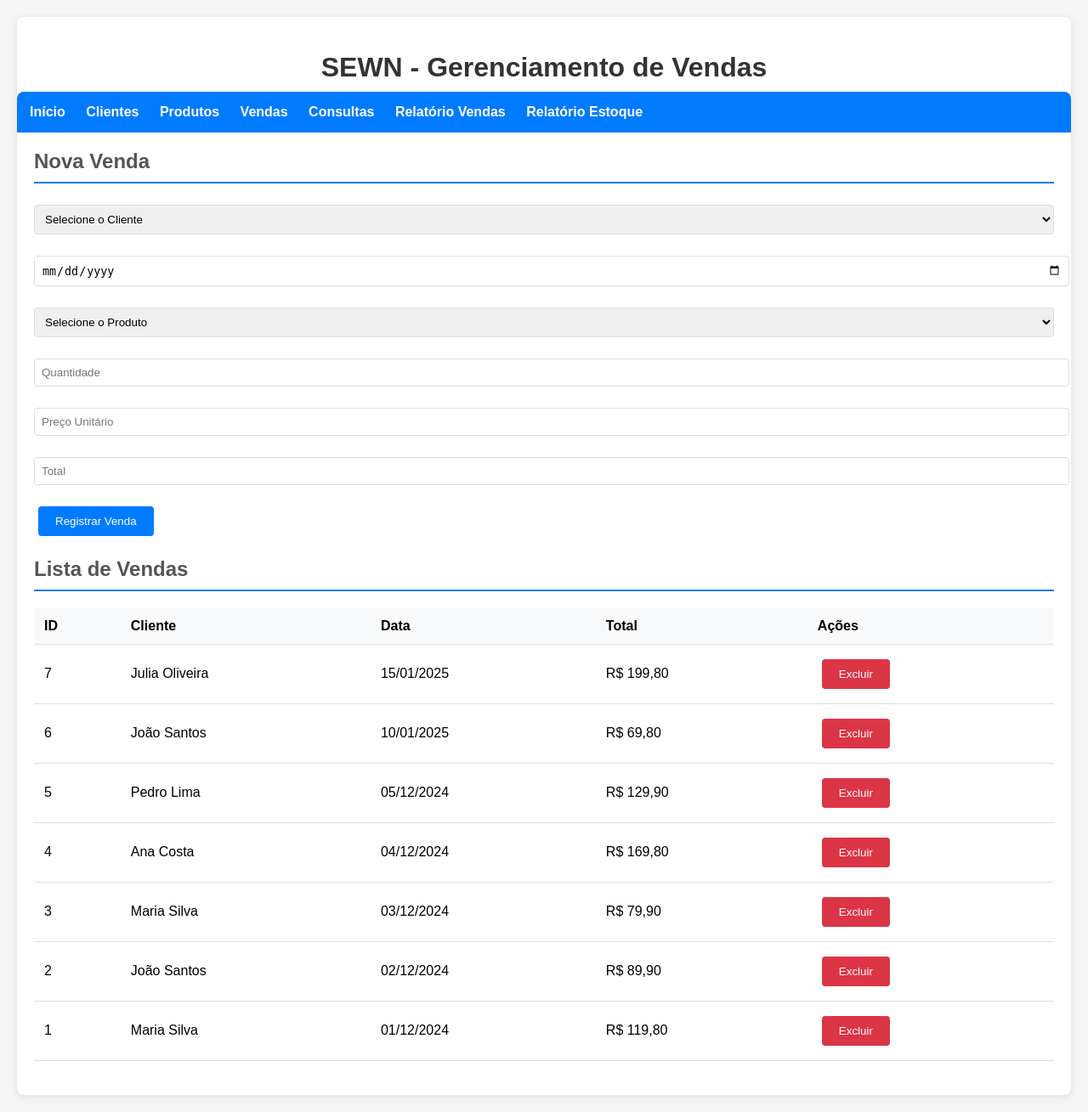
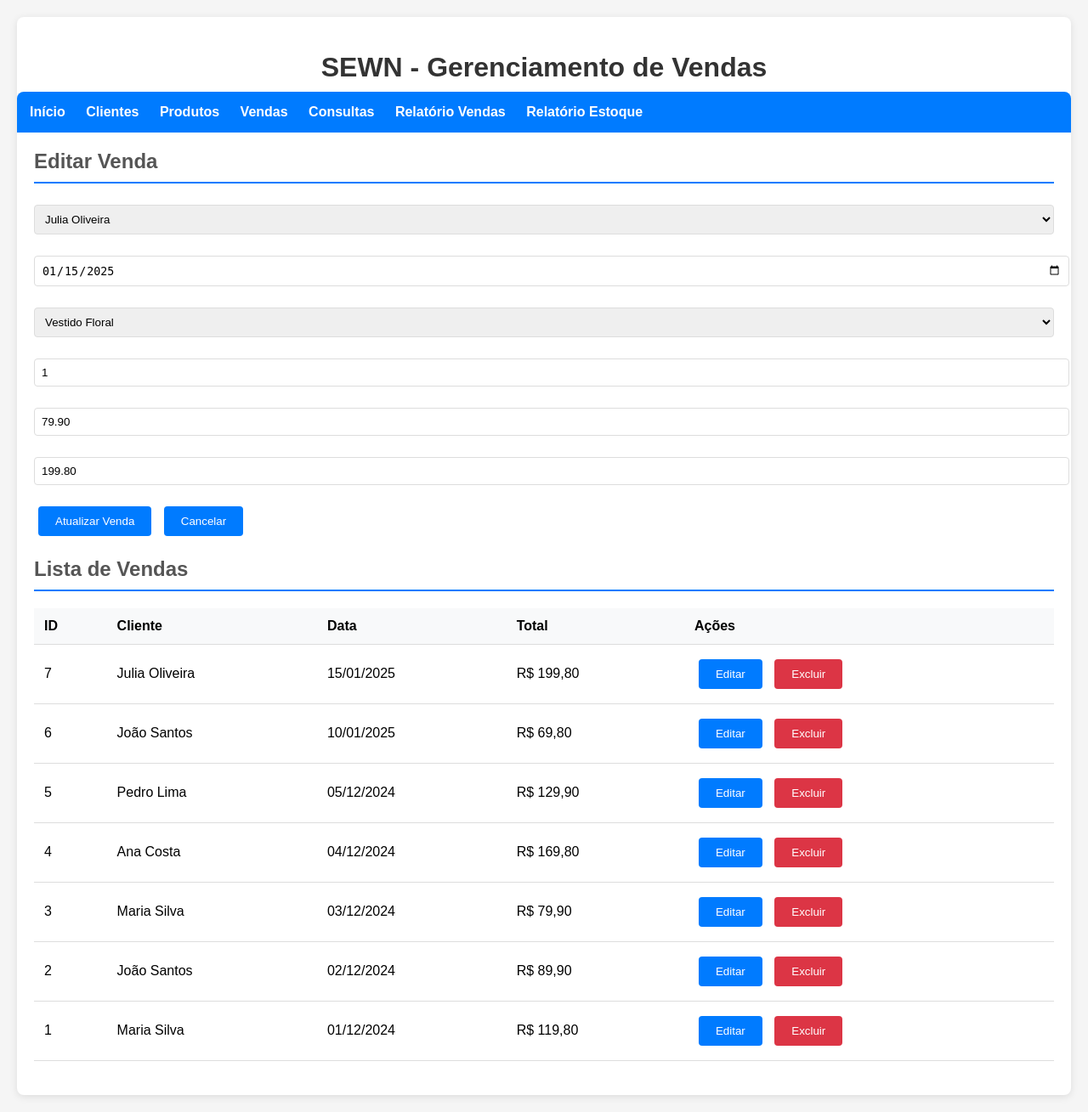
Before and after one commit to nick19y/SEWN, a PHP site: page /pages/vendas.php?edit=7 in a window 1280 px wide. Shown: the whole page at 85% size. Run offline with PHP 8.4, Linux system fonts and the light colour scheme; data comes from the database, SQL or seed files in the repository.

Commit message:
Update vendas.php

```diff
--- a/pages/vendas.php
+++ b/pages/vendas.php
@@ -4,8 +4,6 @@ require_once '../config/database.php';
 if ($_POST) {
     if (isset($_POST['action'])) {
         if ($_POST['action'] === 'add') {
-            $pdo->beginTransaction();
-            try {
             $stmt = $pdo->prepare("INSERT INTO vendas (cliente_id, data_venda, total) VALUES (?, ?, ?)");
             $stmt->execute([$_POST['cliente_id'], $_POST['data_venda'], $_POST['total']]);
             $venda_id = $pdo->lastInsertId();
@@ -16,12 +14,15 @@ if ($_POST) {
             $stmt = $pdo->prepare("UPDATE produtos SET estoque = estoque - ? WHERE id = ?");
             $stmt->execute([$_POST['quantidade'], $_POST['produto_id']]);
 
-                $pdo->commit();
             $message = "Venda registrada com sucesso!";
-            } catch (Exception $e) {
-                $pdo->rollback();
-                $error = "Erro ao registrar venda: " . $e->getMessage();
-            }
+        } elseif ($_POST['action'] === 'edit') {
+            $stmt = $pdo->prepare("UPDATE vendas SET cliente_id = ?, data_venda = ?, total = ? WHERE id = ?");
+            $stmt->execute([$_POST['cliente_id'], $_POST['data_venda'], $_POST['total'], $_POST['id']]);
+
+            $stmt = $pdo->prepare("UPDATE itens_venda SET produto_id = ?, quantidade = ?, preco_unitario = ? WHERE venda_id = ?");
+            $stmt->execute([$_POST['produto_id'], $_POST['quantidade'], $_POST['preco_unitario'], $_POST['id']]);
+
+            $message = "Venda atualizada com sucesso!";
         } elseif ($_POST['action'] === 'delete') {
             $stmt = $pdo->prepare("DELETE FROM itens_venda WHERE venda_id=?");
             $stmt->execute([$_POST['id']]);
@@ -32,15 +33,16 @@ if ($_POST) {
     }
 }
 
-$vendas = $pdo->query("
-    SELECT v.*, c.nome as cliente_nome
-    FROM vendas v
-    LEFT JOIN clientes c ON v.cliente_id = c.id
-    ORDER BY v.data_venda DESC
-")->fetchAll();
+$venda_edit = null;
+if (isset($_GET['edit'])) {
+    $stmt = $pdo->prepare("SELECT v.*, iv.produto_id, iv.quantidade, iv.preco_unitario FROM vendas v LEFT JOIN itens_venda iv ON v.id = iv.venda_id WHERE v.id = ?");
+    $stmt->execute([$_GET['edit']]);
+    $venda_edit = $stmt->fetch();
+}
 
+$vendas = $pdo->query("SELECT v.*, c.nome as cliente_nome FROM vendas v LEFT JOIN clientes c ON v.cliente_id = c.id ORDER BY v.data_venda DESC")->fetchAll();
 $clientes = $pdo->query("SELECT * FROM clientes ORDER BY nome")->fetchAll();
-$produtos = $pdo->query("SELECT * FROM produtos WHERE estoque > 0 ORDER BY nome")->fetchAll();
+$produtos = $pdo->query("SELECT * FROM produtos ORDER BY nome")->fetchAll();
 ?>
 
 <!DOCTYPE html>
@@ -67,45 +69,46 @@ $produtos = $pdo->query("SELECT * FROM produtos WHERE estoque > 0 ORDER BY nome"
         <?php if (isset($message)): ?>
             <div class="alert alert-success"><?= $message ?></div>
         <?php endif; ?>
-        <?php if (isset($error)): ?>
-            <div class="alert alert-error"><?= $error ?></div>
+
+        <h2><?= $venda_edit ? 'Editar Venda' : 'Nova Venda' ?></h2>
+        <form method="POST">
+            <input type="hidden" name="action" value="<?= $venda_edit ? 'edit' : 'add' ?>">
+            <?php if ($venda_edit): ?>
+                <input type="hidden" name="id" value="<?= $venda_edit['id'] ?>">
             <?php endif; ?>
-
-        <h2>Nova Venda</h2>
-        <form method="POST">
-            <input type="hidden" name="action" value="add">
 
             <div class="form-group">
                 <select name="cliente_id" required>
                     <option value="">Selecione o Cliente</option>
                     <?php foreach ($clientes as $cliente): ?>
-                        <option value="<?= $cliente['id'] ?>"><?= $cliente['nome'] ?></option>
+                        <option value="<?= $cliente['id'] ?>" <?= $venda_edit && $venda_edit['cliente_id'] == $cliente['id'] ? 'selected' : '' ?>><?= $cliente['nome'] ?></option>
                     <?php endforeach; ?>
                 </select>
             </div>
             <div class="form-group">
-                <input type="date" name="data_venda" required>
+                <input type="date" name="data_venda" value="<?= $venda_edit ? $venda_edit['data_venda'] : '' ?>" required>
             </div>
             <div class="form-group">
-                <select name="produto_id" required onchange="updatePrice(this)">
+                <select name="produto_id" required>
                     <option value="">Selecione o Produto</option>
                     <?php foreach ($produtos as $produto): ?>
-                        <option value="<?= $produto['id'] ?>" data-preco="<?= $produto['preco'] ?>" data-estoque="<?= $produto['estoque'] ?>">
-                            <?= $produto['nome'] ?> - R$ <?= number_format($produto['preco'], 2, ',', '.') ?> (Estoque: <?= $produto['estoque'] ?>)
-                        </option>
+                        <option value="<?= $produto['id'] ?>" <?= $venda_edit && $venda_edit['produto_id'] == $produto['id'] ? 'selected' : '' ?>><?= $produto['nome'] ?></option>
                     <?php endforeach; ?>
                 </select>
             </div>
             <div class="form-group">
-                <input type="number" name="quantidade" placeholder="Quantidade" min="1" required onchange="updateTotal()">
+                <input type="number" name="quantidade" placeholder="Quantidade" min="1" value="<?= $venda_edit ? $venda_edit['quantidade'] : '' ?>" required>
             </div>
             <div class="form-group">
-                <input type="number" step="0.01" name="preco_unitario" placeholder="Preço Unitário" required onchange="updateTotal()">
+                <input type="number" step="0.01" name="preco_unitario" placeholder="Preço Unitário" value="<?= $venda_edit ? $venda_edit['preco_unitario'] : '' ?>" required>
             </div>
             <div class="form-group">
-                <input type="number" step="0.01" name="total" placeholder="Total" required readonly>
+                <input type="number" step="0.01" name="total" placeholder="Total" value="<?= $venda_edit ? $venda_edit['total'] : '' ?>" required>
             </div>
-            <button type="submit">Registrar Venda</button>
+            <button type="submit"><?= $venda_edit ? 'Atualizar Venda' : 'Registrar Venda' ?></button>
+            <?php if ($venda_edit): ?>
+                <a href="vendas.php"><button type="button">Cancelar</button></a>
+            <?php endif; ?>
         </form>
 
         <h2>Lista de Vendas</h2>
@@ -127,6 +130,7 @@ $produtos = $pdo->query("SELECT * FROM produtos WHERE estoque > 0 ORDER BY nome"
                     <td><?= date('d/m/Y', strtotime($venda['data_venda'])) ?></td>
                     <td>R$ <?= number_format($venda['total'], 2, ',', '.') ?></td>
                     <td>
+                        <a href="vendas.php?edit=<?= $venda['id'] ?>"><button type="button">Editar</button></a>
                         <form method="POST" style="display:inline;">
                             <input type="hidden" name="action" value="delete">
                             <input type="hidden" name="id" value="<?= $venda['id'] ?>">
@@ -138,25 +142,5 @@ $produtos = $pdo->query("SELECT * FROM produtos WHERE estoque > 0 ORDER BY nome"
             </tbody>
         </table>
     </div>
-
-    <script>
-        function updatePrice(select) {
-            const option = select.options[select.selectedIndex];
-            const preco = option.getAttribute('data-preco');
-            if (preco) {
-                document.querySelector('input[name="preco_unitario"]').value = preco;
-                updateTotal();
-            }
-        }
-
-        function updateTotal() {
-            const quantidade = document.querySelector('input[name="quantidade"]').value;
-            const preco = document.querySelector('input[name="preco_unitario"]').value;
-            if (quantidade && preco) {
-                const total = quantidade * preco;
-                document.querySelector('input[name="total"]').value = total.toFixed(2);
-            }
-        }
-    </script>
 </body>
 </html>
```
Lines whose indentation alone changed are shown as unchanged.
